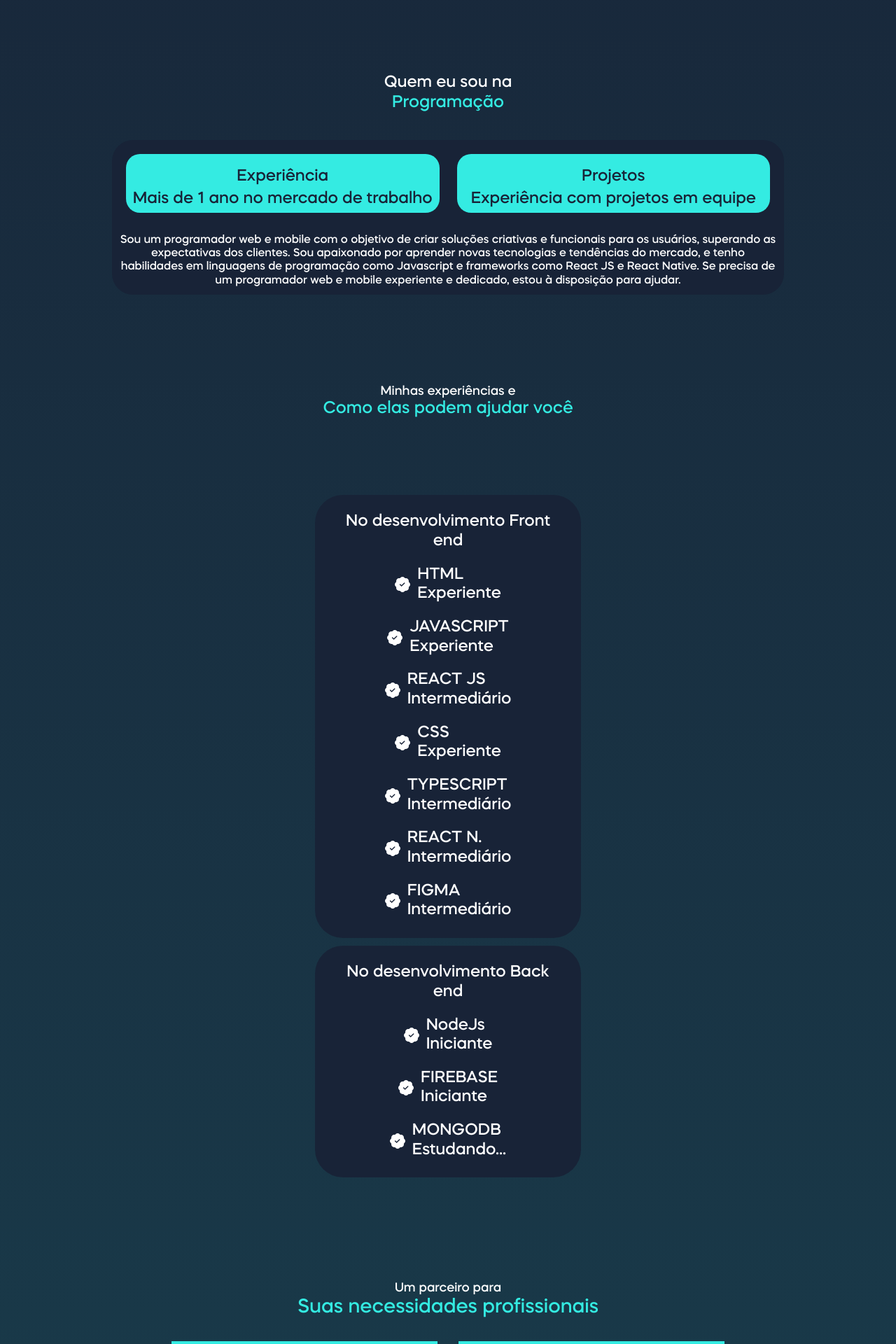
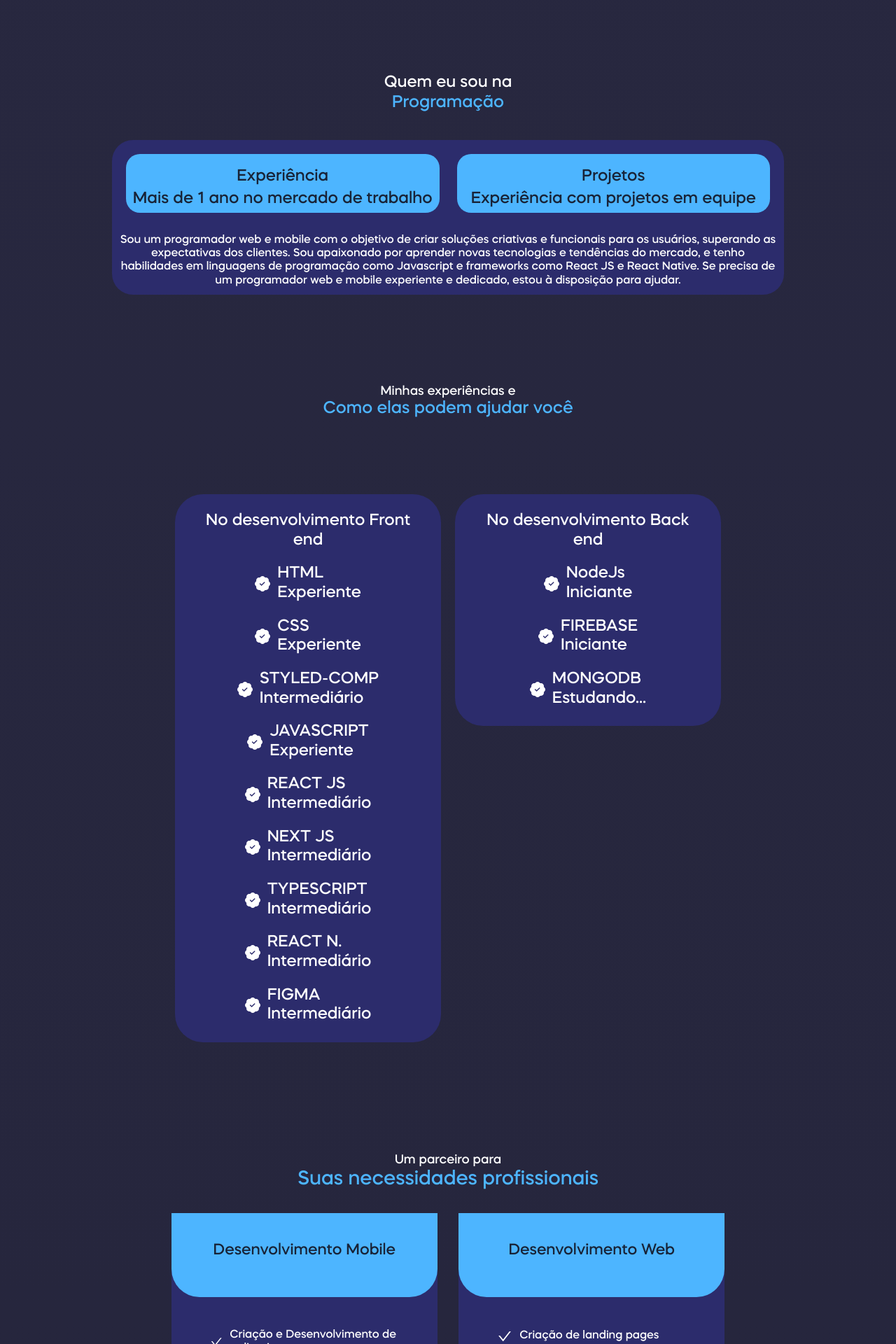
Before and after one commit to Devkelwin/portifolio, a Next.js app: page / in a window 1280 px wide. Shown: the part 700-2620 px from the top of the page at 70% size. Built offline with nearby package versions, Linux system fonts and the light colour scheme.

Commit message:
final commit

```diff
--- a/app/globals.css
+++ b/app/globals.css
@@ -19,9 +19,9 @@
 
 .section2 {
   display: flex;
-  justify-content: center;
-  align-items: center;
-  flex-direction: row;
+
+
+
 }
 
 .section3 {
@@ -30,13 +30,21 @@
   align-items: center;
 }
 
+.contact {
+  display: flex;
+}
+
 
 @media screen and (max-width: 767px) {
-  .section3,.section2 {
+  .section3,.section2,.contact {
     display: block;
 
   }
 }
+
+
+
+
 
 body {
   color: rgb(var(--foreground-rgb));
--- a/app/page.tsx
+++ b/app/page.tsx
@@ -24,11 +24,11 @@ import ItemPortifolio from '@/src/components/itemportifolio';
 export default function Home() {
   return (
 
-    <div id="container"  style={{ background: "linear-gradient(#182337 ,#1b7075 )", height: '100%',paddingBottom:60,width: '100%' }}>
+    <div id="container"  style={{ background: "linear-gradient(#282840,#212136)", height: '100%',paddingBottom:60,width: '100%' }}>
 
       <header style={{ alignItems: 'center', justifyContent: 'center', textAlign: 'center', paddingTop: '10%' }}>
         <h2 style={{ fontSize: 20,color: 'white',fontFamily: 'Helvetica' }}>Olá, eu sou</h2>
-        <h1 style={{ fontFamily: 'Helvetica', fontSize: 42, color: '#34ebe2' }}>Kelwin Carlos</h1>
+        <h1 style={{ fontFamily: 'Helvetica', fontSize: 42, color: '#4db5ff' }}>Kelwin Carlos</h1>
         <h2 style={{ fontSize: 20,color: 'white',fontFamily: 'Helvetica'  }}>Desenvolvedor Front-End</h2>
       </header>
 
@@ -39,13 +39,14 @@ export default function Home() {
       width={350}
       height={350}
       alt="Picture of the author"
+      className='imagedev'
     />
       </header>
 
 
       <section style={{ alignItems: 'center', justifyContent: 'center', textAlign: 'center', paddingTop: '10%' }}>
         <h2 style={{color: 'white',fontFamily: 'Mazzard'}}>Quem eu sou na</h2>
-        <h1 style={{ color: '#34ebe2', fontSize: 24, fontFamily: 'Mazzard' }}>Programação</h1>
+        <h1 style={{ color: '#4db5ff', fontSize: 24, fontFamily: 'Mazzard' }}>Programação</h1>
       </section>
 
       <section style={{ display: 'flex', justifyContent: 'center', alignItems: 'center', textAlign: 'center' }}>
@@ -55,7 +56,7 @@ export default function Home() {
 
       <section style={{ alignItems: 'center', justifyContent: 'center', textAlign: 'center', paddingTop: '10%',paddingBottom: '6%' }}>
         <h2 style={{fontSize: 18,fontFamily: 'Mazzard',color: 'white'}}>Minhas experiências e</h2>
-        <h1 style={{ color: '#34ebe2', fontSize: 24, fontFamily: 'Mazzard' }}>Como elas podem ajudar você</h1>
+        <h1 style={{ color: '#4db5ff', fontSize: 24, fontFamily: 'Mazzard' }}>Como elas podem ajudar você</h1>
       </section>
 
 
@@ -80,7 +81,7 @@ export default function Home() {
 
       <section style={{ alignItems: 'center', justifyContent: 'center', textAlign: 'center', paddingTop: '10%' }}>
         <h2 style={{fontSize: 18,fontFamily: 'Mazzard', color: 'white'}}>Um parceiro para</h2>
-        <h1 style={{ color: '#34ebe2', fontSize: 28, fontFamily: 'Mazzard' }}>Suas necessidades profissionais</h1>
+        <h1 style={{ color: '#4db5ff', fontSize: 28, fontFamily: 'Mazzard' }}>Suas necessidades profissionais</h1>
       </section>
 
 
@@ -105,11 +106,11 @@ export default function Home() {
 
     <section style={{ alignItems: 'center', justifyContent: 'center', textAlign: 'center', paddingTop: '10%' }}>
         <h2 style={{fontSize: 18,fontFamily: 'Mazzard',color: 'white'}}>Meus trabalhos</h2>
-        <h1 style={{ color: '#34ebe2', fontSize: 28, fontFamily: 'Mazzard' }}>Portfólio</h1>
+        <h1 style={{ color: '#4db5ff', fontSize: 28, fontFamily: 'Mazzard' }}>Portfólio</h1>
       </section>
 
       <section style={{ display: 'flex', alignItems: 'center', justifyContent: 'center', textAlign: 'center',paddingBottom:'3%' }}>
-        <div style={{background: "#182337",height: 750, width:380, borderRadius:25,marginTop: '3%' }}>
+        <div style={{background: "#2c2c6c",height: 750, width:380, borderRadius:25,marginTop: '3%' }}>
 
         <section style={{width:385,height:150}}>
         <section style={{display: 'flex',justifyContent: 'center',padding:20}}>
@@ -123,11 +124,11 @@ export default function Home() {
 
     </section>
 <h1 style={{fontFamily: 'Mazzard',fontSize:22,textAlign: 'center',color: 'white'}}>Projeto Calculadora IMC</h1>
-    <h1 style={{fontFamily: 'Mazzard',fontSize:16,paddingTop:20,paddingBottom:20,textAlign: 'center',color: 'white'}} >Nele trabalhei com React Native e Javascript</h1>
+    <h1 style={{fontFamily: 'Mazzard',fontSize:16,paddingTop:20,paddingBottom:20,textAlign: 'center',color: 'white'}} >Nele trabalhei com React Native, Javascript e Native-Base</h1>
 
     <section style={{display: 'flex',justifyContent: 'center',padding:20}}>
    <a href='https://github.com/Devkelwin/Calculadora-Diario'>
-      <button   style={{backgroundColor: '#34ebe2',width:160,height:55,color: '#182337',borderRadius:15, fontFamily:'Mazzard',fontSize:20}}>Github</button>
+      <button   style={{backgroundColor: '#4db5ff',width:160,height:55,color: '#182337',borderRadius:15, fontFamily:'Mazzard',fontSize:20}}>Github</button>
    </a>
 
 
@@ -147,7 +148,7 @@ export default function Home() {
 
       <section style={{ display: 'flex', alignItems: 'center', justifyContent: 'center', textAlign: 'center',paddingBottom:'3%' }} >
 
-        <div style={{background: "#182337",height: 750, width:380, borderRadius:25,marginTop: '3%' }}>
+        <div style={{background: "#2c2c6c",height: 750, width:380, borderRadius:25,marginTop: '3%' }}>
 
   <section style={{width:385,height:150}}>
   <section style={{display: 'flex',justifyContent: 'center',padding:20}}>
@@ -161,10 +162,10 @@ style={{borderRadius:15}}
 
 </section>
 <h1 style={{fontFamily: 'Mazzard',fontSize:22,textAlign:  'center',color: 'white'}}>Projeto - Barbeiro Delivery</h1>
-<h1 style={{fontFamily: 'Mazzard',fontSize:16,paddingTop:20,paddingBottom:20,textAlign: 'center',color: 'white'}} >Nele trabalhei com React Native e Firebase</h1>
+<h1 style={{fontFamily: 'Mazzard',fontSize:16,paddingTop:20,paddingBottom:20,textAlign: 'center',color: 'white'}} >Nele trabalhei com React Native, Firebase e Native-Base</h1>
 <section style={{display: 'flex',justifyContent: 'center',padding:20}}>
 <a href='https://github.com/Devkelwin/BarberDelivery'>
-      <button   style={{backgroundColor: '#34ebe2',width:160,height:55,color: '#182337',borderRadius:15, fontFamily:'Mazzard',fontSize:20}}>Github</button>
+      <button   style={{backgroundColor: '#4db5ff',width:160,height:55,color: '#182337',borderRadius:15, fontFamily:'Mazzard',fontSize:20}}>Github</button>
    </a>
 </section>
   </section>
@@ -175,7 +176,7 @@ style={{borderRadius:15}}
 
 
       <section style={{ display: 'flex', alignItems: 'center', justifyContent: 'center', textAlign: 'center',paddingBottom:'3%' }} >
-        <div style={{background: "#182337",height: 750, width:380, borderRadius:25,marginTop: '3%' }}>
+        <div style={{background: "#2c2c6c",height: 750, width:380, borderRadius:25,marginTop: '3%' }}>
 
   <section style={{width:385,height:150}}>
   <section style={{display: 'flex',justifyContent: 'center',padding:20}}>
@@ -189,10 +190,10 @@ style={{borderRadius:15}}
 
 </section>
 <h1 style={{fontFamily: 'Mazzard',fontSize:22,textAlign: 'center',color: 'white'}}>Projeto Cadastro de carros da empresa</h1>
-<h1 style={{fontFamily: 'Mazzard',fontSize:16,paddingTop:20,paddingBottom:20,textAlign: 'center',color: 'white'}} >Nele trabalhei com React Native e MongoDB</h1>
+<h1 style={{fontFamily: 'Mazzard',fontSize:16,paddingTop:20,paddingBottom:20,textAlign: 'center',color: 'white'}} >Nele trabalhei com React Native,MongoDB e Styled-Components</h1>
 <section style={{display: 'flex',justifyContent: 'center',padding:20}}>
 <a href='https://github.com/Devkelwin/CarStatus'>
-      <button   style={{backgroundColor: '#34ebe2',width:160,height:55,color: '#182337',borderRadius:15, fontFamily:'Mazzard',fontSize:20}}>Github</button>
+      <button   style={{backgroundColor: '#4db5ff',width:160,height:55,color: '#182337',borderRadius:15, fontFamily:'Mazzard',fontSize:20}}>Github</button>
    </a>
 </section>
   </section>
@@ -213,12 +214,12 @@ style={{borderRadius:15}}
 
 <section style={{ alignItems: 'center', justifyContent: 'center', textAlign: 'center', paddingTop: '10%' }}>
         <h2 style={{fontSize: 18,fontFamily: 'Mazzard',color: 'white'}}>Projetos</h2>
-        <h1 style={{ color: '#34ebe2', fontSize: 28, fontFamily: 'Mazzard' }}>Em Desenvolvimento</h1>
+        <h1 style={{ color: '#4db5ff', fontSize: 28, fontFamily: 'Mazzard' }}>Em Desenvolvimento</h1>
       </section>
 
 
       <section  style={{ display: 'flex', alignItems: 'center', justifyContent: 'center', textAlign: 'center',paddingBottom:'3%' }}>
-        <div style={{background: "#182337",height: 750, width:380, borderRadius:25,marginTop: '3%'}}>
+        <div style={{background: "#2c2c6c",height: 750, width:380, borderRadius:25,marginTop: '3%'}}>
 
   <section style={{width:385,height:150}}>
   <section style={{display: 'flex',justifyContent: 'center',padding:20}}>
@@ -232,7 +233,7 @@ style={{borderRadius:15}}
 
 </section>
 <h1 style={{fontFamily: 'Mazzard',fontSize:22,textAlign:  'center',color: 'white'}}>Projeto - App Hamburgueria</h1>
-<h1 style={{fontFamily: 'Mazzard',fontSize:16,paddingTop:20,paddingBottom:20,textAlign: 'center',color: 'white'}} >Nele trabalhei com React Native e Firebase</h1>
+<h1 style={{fontFamily: 'Mazzard',fontSize:16,paddingTop:20,paddingBottom:20,textAlign: 'center',color: 'white'}} >Nele estou trabalhando com React Native, Firebase e Styled-Components</h1>
 <section style={{display: 'flex',justifyContent: 'center',padding:20}}>
 
 </section>
@@ -246,7 +247,7 @@ style={{borderRadius:15}}
 
 
       <section  style={{ display: 'flex', alignItems: 'center', justifyContent: 'center', textAlign: 'center',paddingBottom:'3%' }}>
-        <div style={{background: "#182337",height: 750, width:380, borderRadius:25,marginTop: '3%' }}>
+        <div style={{background: "#2c2c6c",height: 750, width:380, borderRadius:25,marginTop: '3%' }}>
 
   <section style={{width:385,height:150}}>
   <section style={{display: 'flex',justifyContent: 'center',padding:20}}>
@@ -276,7 +277,7 @@ style={{borderRadius:15}}
 
       <section style={{ display: 'flex', alignItems: 'center', justifyContent: 'center', textAlign: 'center', paddingTop: '5%',paddingBottom:'5%' }}>
 
-        <div style={{background: "#182337",height: 750, width:380, borderRadius:25,marginTop: '3%' }}>
+        <div style={{background: "#2c2c6c",height: 750, width:380, borderRadius:25,marginTop: '3%' }}>
 
         <section style={{width:385,height:150}}>
         <section style={{display: 'flex',justifyContent: 'center',padding:20}}>
@@ -312,15 +313,12 @@ style={{borderRadius:15}}
 
       <section style={{ alignItems: 'center', justifyContent: 'center', textAlign: 'center', paddingTop: '10%' }}>
         <h2 style={{fontSize: 18,fontFamily: 'Mazzard',color: 'white'}}>Precisando falar comigo?</h2>
-        <h1 style={{ color: '#34ebe2', fontSize: 28, fontFamily: 'Mazzard' }}>Contate-me</h1>
+        <h1 style={{ color: '#4db5ff', fontSize: 28, fontFamily: 'Mazzard' }}>Contate-me</h1>
       </section>
 
 
-   <section style={{display: 'flex',justifyContent: 'center',padding:20}}>
-
-
-   </section>
-      <section style={{ display: 'flex', justifyContent: 'center', alignItems: 'center', textAlign: 'center' }}>
+   <section className='contact' style={{justifyContent: 'center',padding:20,}}>
+ <section style={{ display: 'flex', justifyContent: 'center', alignItems: 'center', textAlign: 'center', margin:12}}>
         <ContactEmail
         link='mailto:kelwindev12@gmail.com?body=My'
         title='E-mail'
@@ -331,7 +329,7 @@ style={{borderRadius:15}}
       </section>
 
 
- <section style={{ display: 'flex', justifyContent: 'center', alignItems: 'center', textAlign: 'center' }}>
+ <section style={{ display: 'flex', justifyContent: 'center', alignItems: 'center', textAlign: 'center',margin:12 }}>
         <ContactInsta
         link='https://www.instagram.com/devkelwin/'
         title='Instagram'
@@ -340,6 +338,9 @@ style={{borderRadius:15}}
 
         />
       </section>
+
+   </section>
+
 
       <section style={{ display: 'flex', justifyContent: 'center', alignItems: 'center', textAlign: 'center' }}>
         <ContactZap
--- a/src/components/contactemail.tsx
+++ b/src/components/contactemail.tsx
@@ -16,7 +16,7 @@ export default function ContactEmail({info,linkmessage,title,link}: Props) {
 
   return (
 
-    <div style={{background: "#182337",height: '100%', width:380, borderRadius:25,marginTop: '3%' }}>
+    <div style={{background: "#2c2c6c",height: '100%', width:380, borderRadius:25,marginTop: '3%' }}>
         <section style={{justifyContent: 'center'}}>
 
 
@@ -32,7 +32,7 @@ export default function ContactEmail({info,linkmessage,title,link}: Props) {
        {info}
       </h1>
 
-        <Link  style={{padding: 3,color: '#34ebe2',fontFamily: 'Mazzard'}} href={link} >{linkmessage}</Link>
+        <Link  style={{padding: 3,color: '#4db5ff',fontFamily: 'Mazzard'}} href={link} >{linkmessage}</Link>
         </section>
  </section>
     </div>
--- a/src/components/contactinsta.tsx
+++ b/src/components/contactinsta.tsx
@@ -16,7 +16,7 @@ export default function ContactInsta({info,linkmessage,title,link}: Props) {
 
   return (
 
-    <div style={{background: "#182337",height: '100%', width:380, borderRadius:25,marginTop: '3%' }}>
+    <div style={{background: "#2c2c6c",height: '100%', width:380, borderRadius:25,marginTop: '3%' }}>
         <section style={{justifyContent: 'center'}}>
 
 
@@ -32,7 +32,7 @@ export default function ContactInsta({info,linkmessage,title,link}: Props) {
        {info}
       </h1>
 
-        <Link  style={{padding: 3,color: '#34ebe2',fontFamily: 'Mazzard'}} href={link} >{linkmessage}</Link>
+        <Link  style={{padding: 3,color: '#4db5ff',fontFamily: 'Mazzard'}} href={link} >{linkmessage}</Link>
         </section>
  </section>
     </div>
--- a/src/components/contactzap.tsx
+++ b/src/components/contactzap.tsx
@@ -16,7 +16,7 @@ export default function ContactZap({info,linkmessage,title,link}: Props) {
 
   return (
 
-    <div style={{background: "#182337",height: '100%', width:380, borderRadius:25,marginTop: '3%' }}>
+    <div style={{background: "#2c2c6c",height: '100%', width:380, borderRadius:25,marginTop: '1%' }}>
         <section style={{justifyContent: 'center'}}>
 
 
@@ -32,7 +32,7 @@ export default function ContactZap({info,linkmessage,title,link}: Props) {
        {info}
       </h1>
 
-        <Link  style={{padding: 3,color: '#34ebe2',fontFamily: 'Mazzard'}} href={link} >{linkmessage}</Link>
+        <Link  style={{padding: 3,color: '#4db5ff',fontFamily: 'Mazzard'}} href={link} >{linkmessage}</Link>
         </section>
  </section>
     </div>
--- a/src/components/section1.tsx
+++ b/src/components/section1.tsx
@@ -4,16 +4,16 @@ export default function Section1() {
 
   return (
 
-    <div style={{background: "#182337", width:'75%', borderRadius:30,marginTop: '3%' }}>
+    <div style={{background: "#2c2c6c", width:'75%', borderRadius:30,marginTop: '3%' }}>
 
         <header>
               <section style={{display: 'flex',justifyContent: 'center',padding:20}}>
 
-                <section style={{width: '90%',backgroundColor: '#34ebe2',borderRadius:20,marginRight:25,paddingTop: '2%'}} >
+                <section style={{width: '90%',backgroundColor: '#4db5ff',borderRadius:20,marginRight:25,paddingTop: '2%'}} >
                     <h1 style={{color: '#182337',fontFamily: 'Mazzard'}}>Experiência</h1>
                     <h2 style={{color: '#182337',fontFamily: 'Mazzard',paddingBottom:10,padding:5}} >Mais de 1 ano no mercado de trabalho</h2>
                 </section>
-                <section style={{minHeight: '40%',width: '90%',backgroundColor: '#34ebe2',borderRadius: 20,paddingTop: '2%'}} >
+                <section style={{minHeight: '40%',width: '90%',backgroundColor: '#4db5ff',borderRadius: 20,paddingTop: '2%'}} >
                 <h1 style={{color: '#182337',fontFamily: 'Mazzard'}}>Projetos</h1>
                     <h2 style={{color: '#182337',fontFamily: 'Mazzard',paddingBottom:10,padding:5}} >Experiência com projetos em equipe</h2>
                 </section>
--- a/src/components/section2.tsx
+++ b/src/components/section2.tsx
@@ -8,23 +8,26 @@ icon: ReactNode
 }
 export default function Section2() {
   return (
-    <section className='section2'>
-    <section style={{ alignItems: 'center', justifyContent: 'center', textAlign: 'center'}}>
-      <div style={{ justifyContent: 'center', padding: 20,alignItems: 'center' }}>
-        <div style={{ background: "#182337", borderRadius: 40, marginTop: '3%', padding: 25,width: 380,height: '100%'}}>
+
+
+      <div  className='section2' style={{ justifyContent: 'center', padding: 20}}>
+        <div style={{ background: "#2c2c6c", borderRadius: 40, marginTop: '3%', padding: 25,width: 380,height: '100%',margin: 10}}>
           <h1 style={{ fontFamily: 'Mazzard',textAlign: 'center',color: 'white'}}>No desenvolvimento Front end</h1>
           <div style={{ display: 'flex', flexDirection: 'column',alignItems: 'center' }}>
             <SkillItem icon={<BsPatchCheckFill color='#fff' size={22} />} title="HTML" level="Experiente" />
+            <SkillItem icon={<BsPatchCheckFill color='#fff' size={22} />} title="CSS" level="Experiente" />
+            <SkillItem icon={<BsPatchCheckFill color='#fff' size={22} />} title="STYLED-COMP" level="Intermediário" />
             <SkillItem icon={<BsPatchCheckFill color='#fff' size={22} />} title="JAVASCRIPT" level="Experiente" />
             <SkillItem icon={<BsPatchCheckFill color='#fff' size={22} />} title="REACT JS" level="Intermediário" />
-            <SkillItem icon={<BsPatchCheckFill color='#fff' size={22} />} title="CSS" level="Experiente" />
+            <SkillItem icon={<BsPatchCheckFill color='#fff' size={22} />} title="NEXT JS" level="Intermediário" />
+
             <SkillItem icon={<BsPatchCheckFill color='#fff' size={22} />} title="TYPESCRIPT" level="Intermediário" />
             <SkillItem icon={<BsPatchCheckFill color='#fff' size={22} />} title="REACT N." level="Intermediário" />
             <SkillItem icon={<BsPatchCheckFill color='#fff' size={22} />} title="FIGMA" level="Intermediário" />
           </div>
         </div>
 
-        <div style={{ background: "#182337", borderRadius: 40, marginTop: '3%', padding: 25, width:380,alignItems: 'center',height: '100%' }}>
+        <div style={{ background: "#2c2c6c", borderRadius: 40, marginTop: '3%', padding: 25, width:380,alignItems: 'center',height: '100%',margin: 10 }}>
           <h1 style={{ fontFamily: 'Mazzard',textAlign: 'center',color: 'white'}}>No desenvolvimento Back end</h1>
           <div style={{ display: 'flex', flexDirection: 'column',alignItems: 'center'}}>
             <SkillItem icon={<BsPatchCheckFill color='#fff' size={22}  />}title="NodeJs" level="Iniciante" />
@@ -33,8 +36,8 @@ export default function Section2() {
           </div>
         </div>
       </div>
-    </section>
-    </section>
+
+
   )
 }
 
--- a/src/components/section3.tsx
+++ b/src/components/section3.tsx
@@ -14,9 +14,9 @@ export default function Section3() {
     <section className='section3' style={{ justifyContent: 'center'}}>
 
 
-    <section  className='section3item1' style={{ background: "#182337", height: 480, width: 380, borderBottomLeftRadius:40,borderBottomRightRadius:40, marginTop: '4%',marginRight: '4%'} }  >
+    <section  className='section3item1' style={{ background: "#2c2c6c", height: 480, width: 380, borderBottomLeftRadius:40,borderBottomRightRadius:40, marginTop: '4%',marginRight: '4%'} }  >
 
-        <section style={{ background: "#34ebe2", height: 120, width: 380,borderBottomLeftRadius:40,borderBottomRightRadius:40}} >
+        <section style={{ background: "#4db5ff", height: 120, width: 380,borderBottomLeftRadius:40,borderBottomRightRadius:40}} >
 
         <h1 style={{ fontSize: 22,color: '#182337', textAlign: 'center', margin: 0,fontFamily: 'Mazzard',paddingTop:40 }}>Desenvolvimento Mobile</h1>
         </section>
@@ -75,9 +75,9 @@ export default function Section3() {
 
 
 
-    <section  className='section3item2' style={{ background: "#182337", height: 480, width: 380, borderBottomLeftRadius:40,borderBottomRightRadius:40, marginTop: '4%'}}>
+    <section  className='section3item2' style={{ background: "#2c2c6c", height: 480, width: 380, borderBottomLeftRadius:40,borderBottomRightRadius:40, marginTop: '4%'}}>
 
-        <section style={{ background: "#34ebe2", height: 120, width: 380,borderBottomLeftRadius:40,borderBottomRightRadius:40}} >
+        <section style={{ background: "#4db5ff", height: 120, width: 380,borderBottomLeftRadius:40,borderBottomRightRadius:40}} >
 
         <h1 style={{ fontSize: 22,color: '#182337', textAlign: 'center', margin: 0,fontFamily: 'Mazzard',paddingTop:40 }}>Desenvolvimento Web</h1>
         </section>
```
